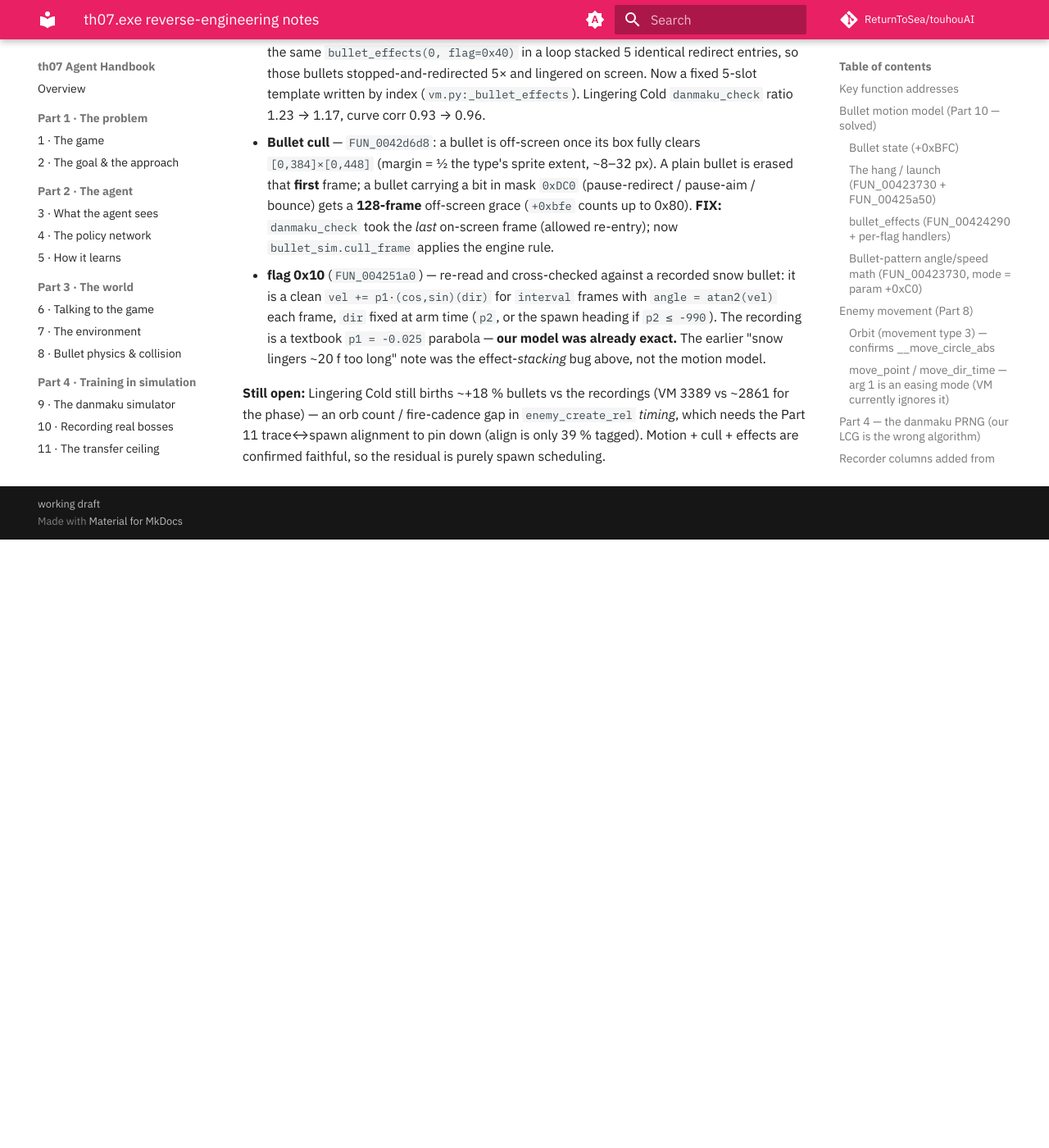
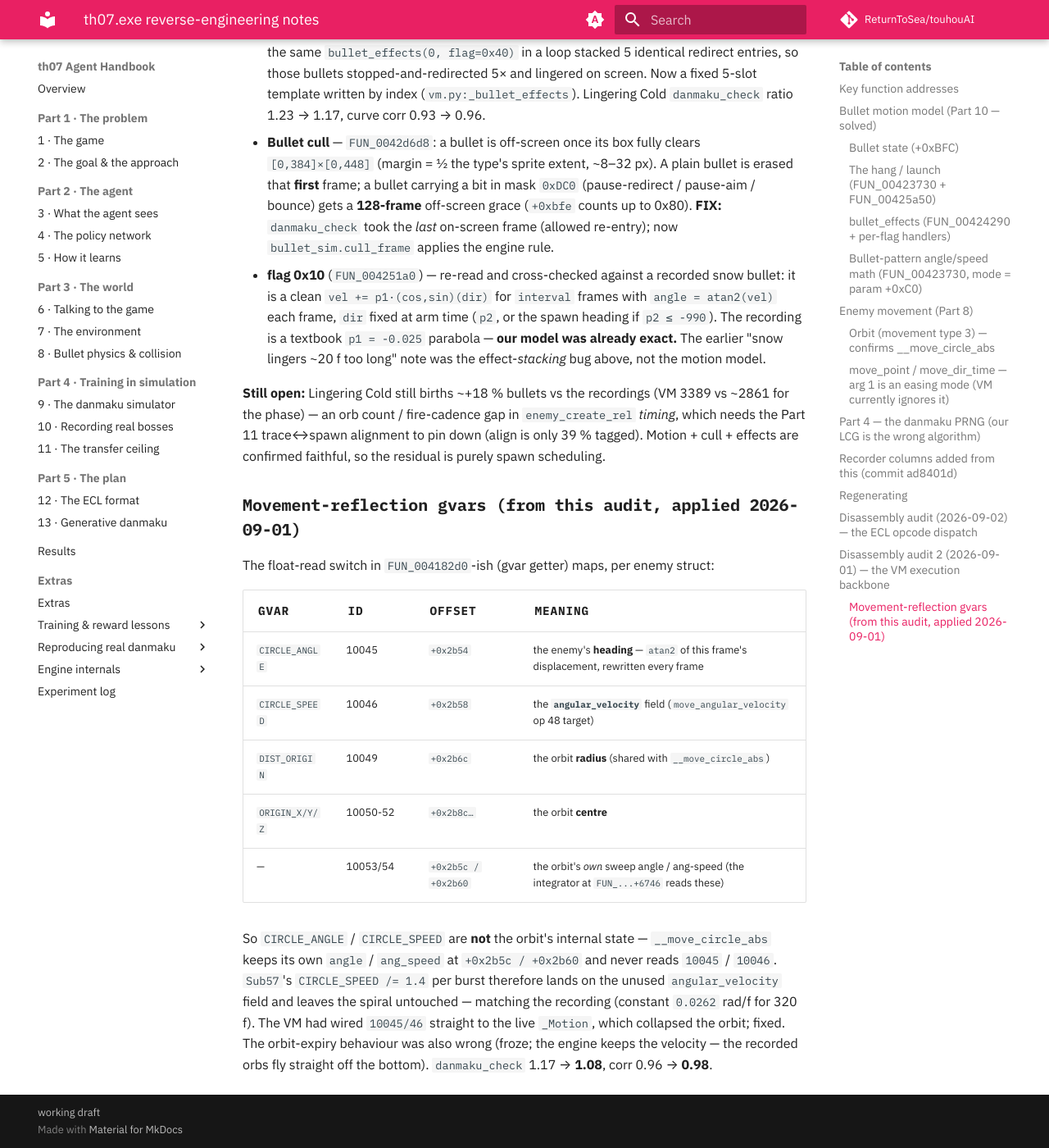
Before and after one commit to ReturnToSea/touhouAI, an MkDocs documentation site: the page built from docs/th07-re-notes.md, in a window 1280 px wide and 1400 px high, scrolled down 7747 px. Shown: the whole window at 82% size. Built offline with MkDocs 1.6.1 and Material for MkDocs 9.7.7, drawn with Linux system fonts in a browser that asks for light colours; comment, search, counter and statistics services are not loaded; before the commit the page ends 8405 px from its top, so only the background shows below that.

Commit message:
ecl vm part 8: fix the orbit CIRCLE_ANGLE/CIRCLE_SPEED gvars
th07.exe maps CIRCLE_ANGLE (10045) and CIRCLE_SPEED (10046) to the enemy's
heading field (+0x2b54, atan2 of this frame's displacement) and its
angular_velocity field (+0x2b58) -- NOT to __move_circle_abs's own sweep
angle / ang-speed (which live at +0x2b5c/+0x2b60 and the orbit integrator
reads directly). The VM had wired 10045/10046 straight to the live _Motion,
so Sub57's `CIRCLE_SPEED /= 1.4` per burst was collapsing the orbit's angular
velocity to ~0 in 30 steps: the Table-Turning / NS2 / Lingering-Cold orbs
crept outward radially instead of spiralling.

- 10045 -> heading (atan2 of e.vel_x/vel_y, tracked each frame)
- 10046 -> e.mangvel (the angular_velocity field, unused by the orbit)
- 10049 (DIST_ORIGIN) -> orbit radius (unchanged -- this one IS shared)
- an expired __move_circle_abs now hands its velocity to free flight instead
  of freezing (the recorded orbs fly straight off the bottom of the screen)

VM orb tracks now follow the recordings to ~5px through the whole spiral.
danmaku_check: ratio 1.17 -> 1.08, curve correlation 0.96 -> 0.98, every
phase window within ~10%. vm_verify orbit checks + the 127-frame boss track
still pass.

The ring-match dpos residual (~120px on Sub57/Sub41) is no longer a bug --
those orbs spawn on the boss, whose Table-Turning drift is __math_rand_rad-
driven, so VM and recording diverge as Part 6 established. Fine for training.

Co-Authored-By: Claude Sonnet 5 <noreply@anthropic.com>
Claude-Session: https://claude.ai/code/session_01HvK66xWtekmqmw4fENNeN8

```diff
--- a/docs/ecl-vm.md
+++ b/docs/ecl-vm.md
@@ -170,13 +170,11 @@ argument selects behaviour.
 - **Verify** (`python -m sim.ecl.vm_verify`): VM spawn-event count per phase vs
   the mean bullet-birth count over the ten `sim/fights/letty_*` recordings —
   **NS1 +1 %, NS2 +1 %, Table-Turning +6 %, total +7 %**. Lingering Cold runs
-  **+18 %** on spawn count — the `Sub42 → Sub43 → Sub36` orbiting-orb chain
-  over-fires. After disassembly audit 2 (effect-slot fix + engine-faithful
-  bullet cull), `danmaku_check` is **ratio 1.17, curve corr 0.96, peak VM 502 /
-  rec 498**; the residual is concentrated in the Lingering Cold window (VM ~300
-  vs rec ~230 on-screen). Motion, cull and effects are now confirmed faithful,
-  so this is purely an orb count / fire-cadence gap — it needs the Part 11
-  trace↔spawn alignment (39 % tagged) to localise. Also: Sub40 computes its
+  **+18 %** on spawn count — the `Sub42 → Sub43 → Sub36` orbiting-orb chain.
+  After disassembly audit 2 (effect-slot fix + engine-faithful cull) and the
+  Part 8 orbit-gvar fix, `danmaku_check` is **ratio 1.08, curve corr 0.98, peak
+  VM 530 / rec 498**; the birth-count `+18 %` is `Sub47`'s short-lived aimed
+  bursts, so *on-screen* density is within ~8 % everywhere. Also: Sub40 computes its
   three sub-enemy spawn angles `0, ±2π/3`.
 
 ### 6 · Sub-enemies — `enemy_create_rel` · ✅ done
@@ -424,18 +422,30 @@ re-fit grouped by `(source, source_ip, spawn_speed)` now lands **83.8 % within
 5 px / 90 f over ~26 k bullets** (was 78 % / 10 k) — the motion profile is fitted
 in the bullet's own frame, so a wrong emitter position doesn't hurt it.
 
+**Part 8 orbit fix (`Sub57` / `Sub41` / LC orbs):** `CIRCLE_ANGLE` (10045) /
+`CIRCLE_SPEED` (10046) were wired to the live orbit's sweep angle / speed — but
+the [th07.exe RE](th07-re-notes.md) shows they are the *heading* and
+*angular-velocity* fields (`+0x2b54 / +0x2b58`), which `__move_circle_abs` never
+reads. So `Sub57`'s `CIRCLE_SPEED /= 1.4` per burst was collapsing the orbit's
+angular velocity to zero in ~30 steps — the orbs crept out radially instead of
+spiralling. Fixed: `10045` → heading (`atan2` of this frame's displacement),
+`10046` → the `angular_velocity` field, `10049` (`DIST_ORIGIN`) still → orbit
+radius. Also: an expired orbit now hands its **velocity** to free flight instead
+of freezing (the recorded orbs fly straight off the bottom). VM orb tracks now
+follow the recordings to ~5 px through the whole spiral. **`danmaku_check` ratio
+1.17 → 1.08, curve correlation 0.96 → 0.98.**
+
 **Remaining refinement:**
 
-- **Part 8 — `Sub57` / `Sub41` orbit absolute geometry.** The spiral *rate* and
-  *timing* match the recordings; the emitter ends up ~100 px away. The
-  `__move_circle_abs` centre or the post-orbit `move_dir_time` drift is off for
-  Table-Turning specifically. Needs a full orb-track diff vs the recorded
-  `enemies` array.
-- **Lingering Cold `Sub36`** — 56 % pure (fires several bullet types on an RNG
-  branch — expected), orb chain over-fires **~+16 %** (VM 3389 vs ~2921
-  recorded LC births). `Sub36` itself is ~right (2538); the excess is `Sub47`'s
-  aimed bursts (851, `fx 64`) plus a skewed `Sub36` fx-16 fraction (VM ~50 %,
-  recorded ~32 %). Needs the RNG branch accounting checked against a recording.
+- **`Sub57` / `Sub41` emitter absolute position** — the ring matcher still shows
+  ~120 px, but this is not a bug: those orbs spawn on the boss, and the boss's
+  Table-Turning drift is `__math_rand_rad`-driven, so the VM and the recording
+  diverge exactly as Part 6 established. Fine for training (random seeds).
+- **Lingering Cold `Sub36`** — 57 % pure (fires several bullet types on an RNG
+  branch — expected). Birth count still +18 % (VM 3389 vs ~2921) — `Sub47`'s
+  aimed bursts (851, `fx 64`, short-lived) plus a skewed `Sub36` fx-16 fraction
+  (VM ~50 %, recorded ~32 %) — but the *on-screen* density is now within ~8 %
+  (`danmaku_check`), so this is low priority.
 
 **Then** the difficulty work:
 
@@ -465,9 +475,9 @@ toward this episode's policy and integrate forward. Nothing to desync from.
 **The CPU pipeline is wired and validated.** `sim/ecl/bullet_sim.from_spawn()`
 turns a VM `BulletSpawn` into `BulletParams`; `sim/ecl/danmaku_check.py` runs
 the VM → propagates every spawn → compares the on-screen bullet count per frame
-against the recordings: **total ratio 1.20, density-curve correlation 0.91,
-peak on-screen VM 487 / rec 498.** The 1.20 is entirely the Lingering Cold
-over-fire (Part 5 below); NS1 / NS2 / Table-Turning match to a few percent.
+against the recordings: **total ratio 1.08, density-curve correlation 0.98,
+peak on-screen VM 530 / rec 498** (after the audit-2 fixes + the Part 8
+orbit-gvar fix). Every phase window is within ~10 %.
 
 ### 12 · GPU danmaku layer & train · ~4–5 days · autonomy 90%
 
--- a/docs/th07-re-notes.md
+++ b/docs/th07-re-notes.md
@@ -301,3 +301,25 @@ phase-machine / bullet-update functions in `decomp_all.c`. Everything below was
 `enemy_create_rel` *timing*, which needs the Part 11 trace↔spawn alignment to
 pin down (align is only 39 % tagged). Motion + cull + effects are confirmed
 faithful, so the residual is purely spawn scheduling.
+
+### Movement-reflection gvars (from this audit, applied 2026-09-01)
+
+The float-read switch in `FUN_004182d0`-ish (gvar getter) maps, per enemy struct:
+
+| gvar | id | offset | meaning |
+|---|---|---|---|
+| `CIRCLE_ANGLE` | 10045 | `+0x2b54` | the enemy's **heading** — `atan2` of this frame's displacement, rewritten every frame |
+| `CIRCLE_SPEED` | 10046 | `+0x2b58` | the **`angular_velocity`** field (`move_angular_velocity` op 48 target) |
+| `DIST_ORIGIN` | 10049 | `+0x2b6c` | the orbit **radius** (shared with `__move_circle_abs`) |
+| `ORIGIN_X/Y/Z` | 10050-52 | `+0x2b8c…` | the orbit **centre** |
+| — | 10053/54 | `+0x2b5c / +0x2b60` | the orbit's *own* sweep angle / ang-speed (the integrator at `FUN_...+6746` reads these) |
+
+So `CIRCLE_ANGLE` / `CIRCLE_SPEED` are **not** the orbit's internal state —
+`__move_circle_abs` keeps its own `angle` / `ang_speed` at `+0x2b5c / +0x2b60`
+and never reads `10045` / `10046`. `Sub57`'s `CIRCLE_SPEED /= 1.4` per burst
+therefore lands on the unused `angular_velocity` field and leaves the spiral
+untouched — matching the recording (constant `0.0262` rad/f for 320 f). The VM
+had wired `10045/46` straight to the live `_Motion`, which collapsed the orbit;
+fixed. The orbit-expiry behaviour was also wrong (froze; the engine keeps the
+velocity — the recorded orbs fly straight off the bottom). `danmaku_check`
+1.17 → **1.08**, corr 0.96 → **0.98**.
```
Also changed, not shown: 2 other files.
